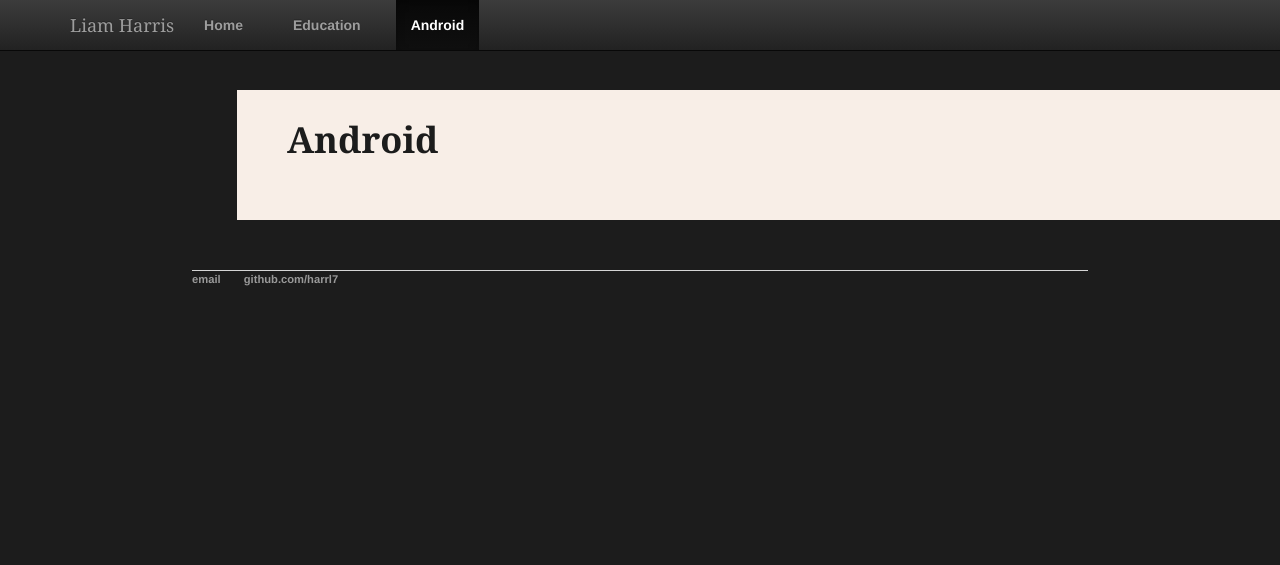
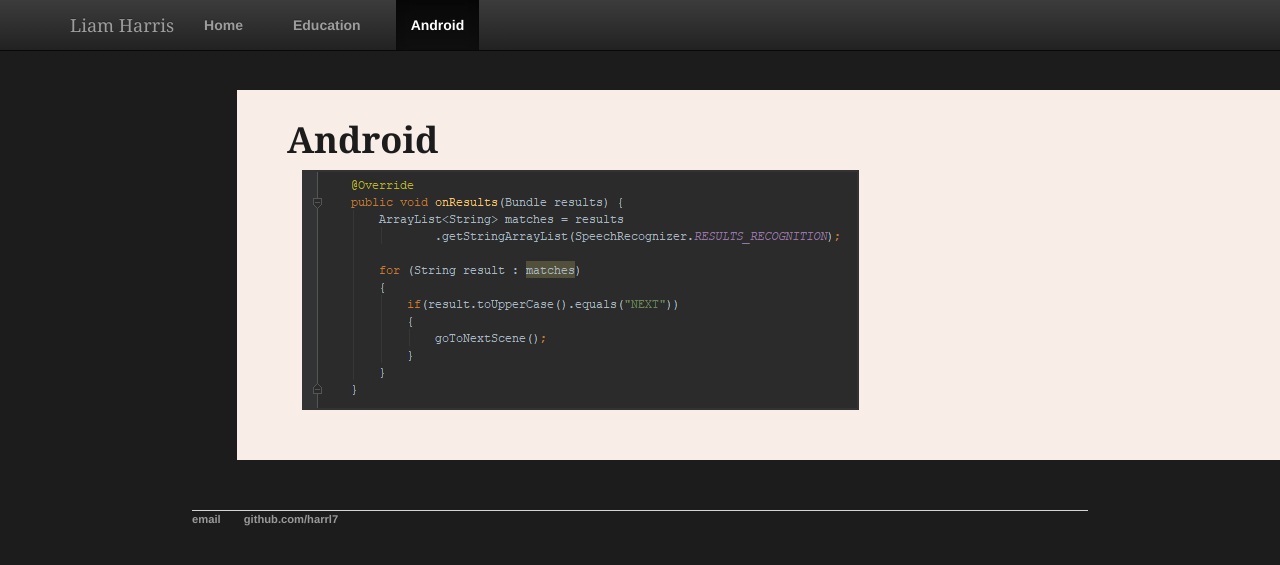
Before and after one commit to harrl7/harrl7.github.io, a Jekyll site: the page built from android/index.html, in a window 1280 px wide. Shown: the top 565 px of the page. Built offline with Jekyll 4.4.1, drawn with Linux system fonts in a browser that asks for light colours.

Commit message:
Update index.html

```diff
--- a/android/index.html
+++ b/android/index.html
@@ -6,4 +6,8 @@
 
 	<h1>Android</h1>
 
+	<div class="container-fluid">
+	  	<img src="/assets/img/speech.PNG">
+	</div>
+
 </div><!-- /.blurb -->
```
